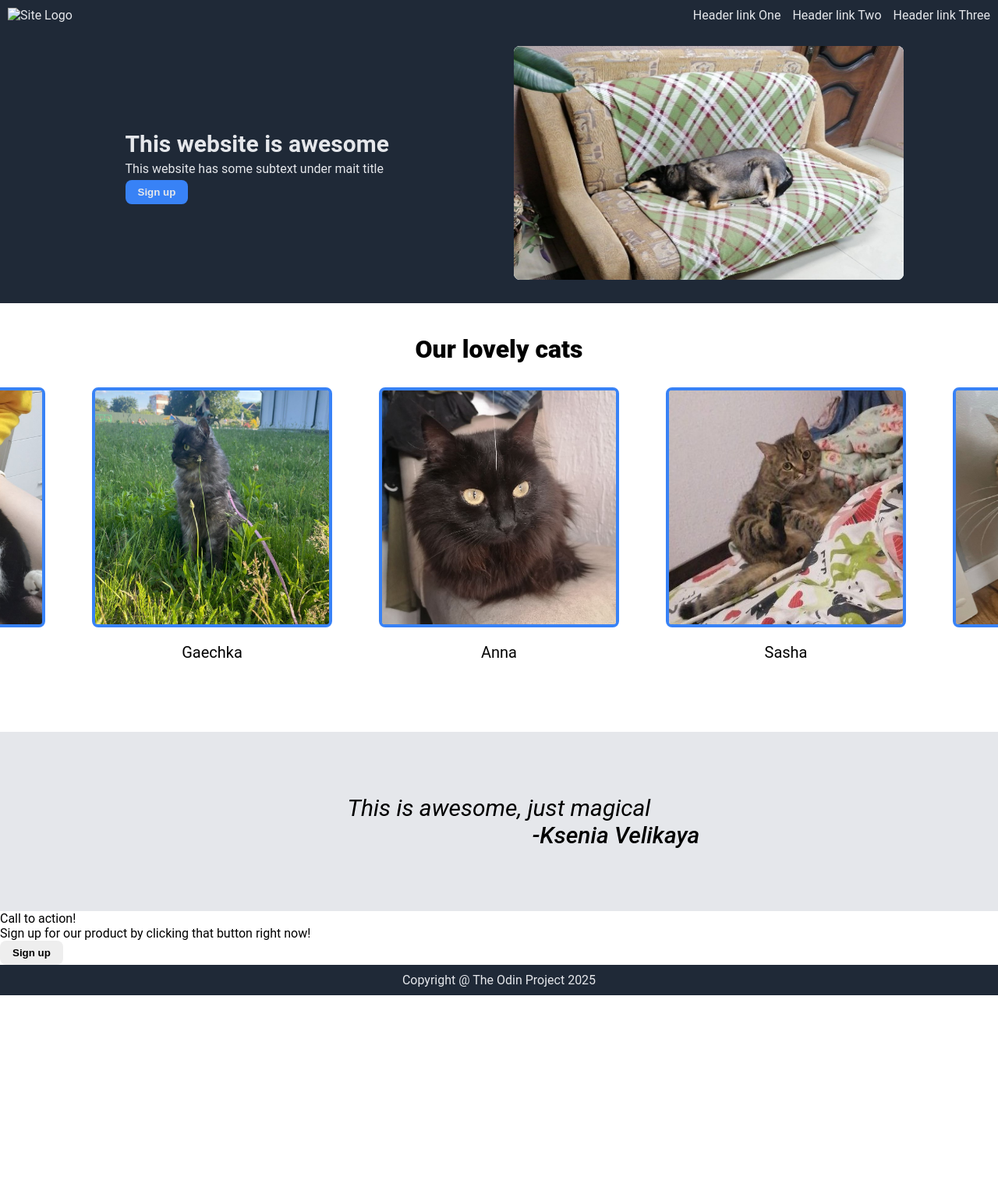
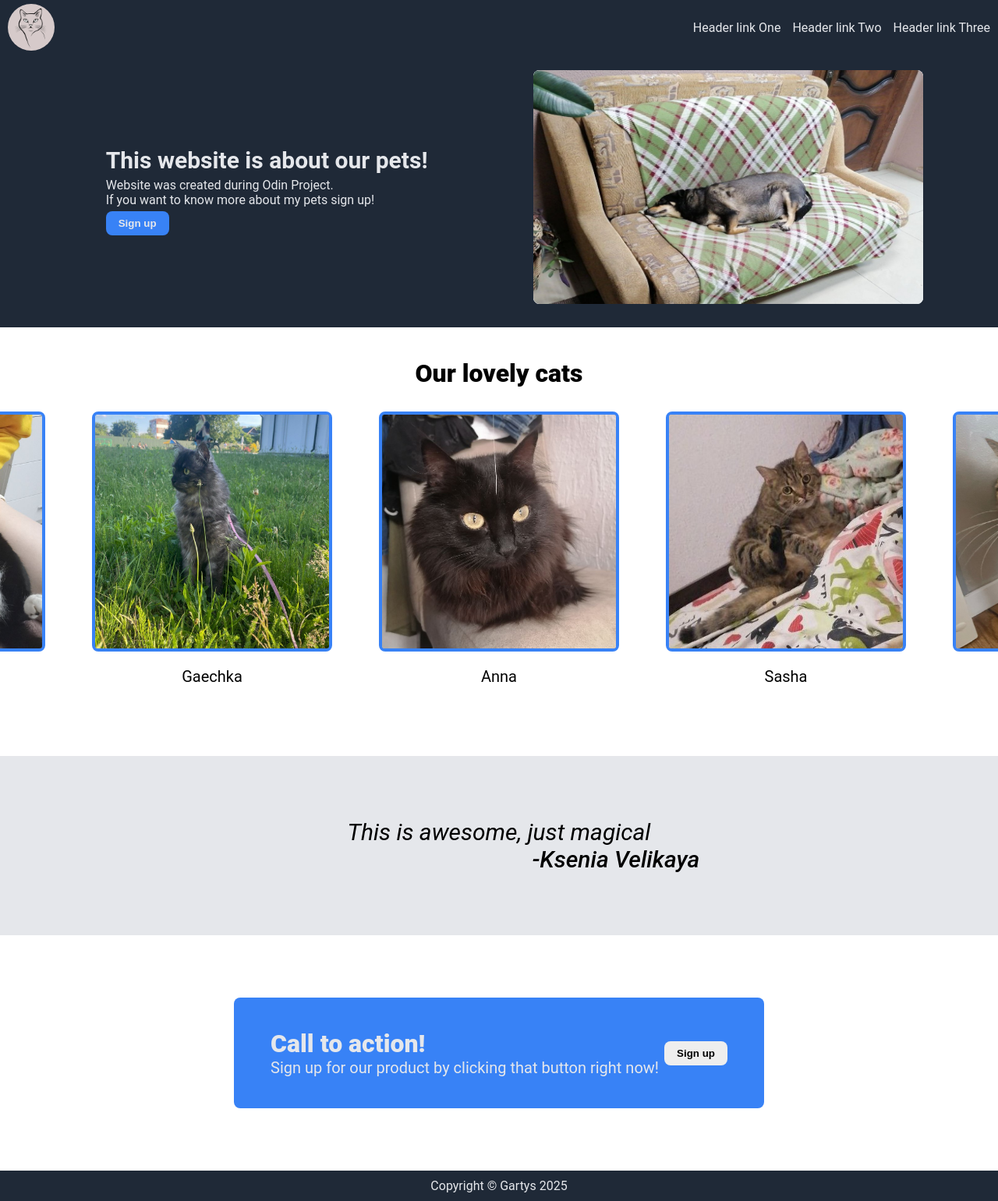
Before and after one commit to MaksymChuhriy/Project-Landing-Page, a plain HTML site: page index.html in a window 1280 px wide. Shown: the top 1541 px of the page at 78% size. Before the commit the page ends 1277 px from the top, so only its background shows below. Drawn offline with Linux system fonts and the light colour scheme.

Commit message:
Aded css to bluecard and copyrightsymbol to footer

```diff
--- a/index.html
+++ b/index.html
@@ -9,7 +9,7 @@
 <body>
 
     <div class="header">
-    <img src="Logo.jgp" alt="Site Logo">
+    <img class="logo" src="./images/logo.jpg" alt="Cat Logo">
     <ul class="right-links">
         <li><a href="">Header link One</a></li>
         <li><a href="">Header link Two</a></li>
@@ -18,8 +18,9 @@
     </div>
     <div class="start-container">
         <div class="start">
-            <div class="start-title">This website is awesome</div>
-            <div class="start-text">This website has some subtext under mait title
+            <div class="start-title">This website is about our pets!</div>
+            <div class="start-text">Website was created during Odin Project. <br>
+                                If you want to know more about my pets sign up!
             </div>
             <button class="sign-button">Sign up</button>
         </div>
@@ -67,18 +68,18 @@
         </div>
         <div class="quote-author">-Ksenia Velikaya</div>
     </div>
-    <div class="container">
+    <div class="call-container">
         <div class="bluecard">
-            <div class="small container">
+            <div class="blue-container">
                 <div class="blue-card-title">Call to action! </div>
                 <div class="blue-card-text"> Sign up for our product by clicking that button right now!</div>
-                <button class="blue-sign-button">Sign up</button>
             </div>
+            <button class="blue-sign-button">Sign up</button>
         </div>
     </div>
 
     <div class="footer">
-        Copyright @ The Odin Project 2025
+        Copyright © Gartys 2025
     </div>
 </body>
 </html>
--- a/style.css
+++ b/style.css
@@ -12,6 +12,14 @@ body{
     display:flex;
     justify-content:space-evenly;
     align-items:center;
+}
+.logo{
+
+ width: 60px;
+ height: 60px;
+ border-radius: 50%;
+ flex-shrink:0;
+ margin:0px;
 }
 
 .quote-container{
@@ -78,8 +86,9 @@ body{
 }
 .header{
    justify-content: space-between;
+   align-items:center;
    padding:10px;
-
+    height:50px;
 }
 ul{
     list-style: none;
@@ -129,3 +138,21 @@ a{
     background-color: #3882f6;
     color:#e5e7eb;
 }
+.bluecard{
+    padding:40px;
+    background-color: #3882f6;
+    margin:80px 300px;
+    border-radius:8px;
+    display:flex;
+    justify-content: space-evenly;
+    align-items:center;
+
+}
+.blue-card-title,.blue-card-text{
+    color:#e5e7eb;
+    font-size:20px;
+}
+.blue-card-title{
+    font-size:32px;
+    font-weight: 900;
+}
```
Also changed, not shown: 1 other file.
